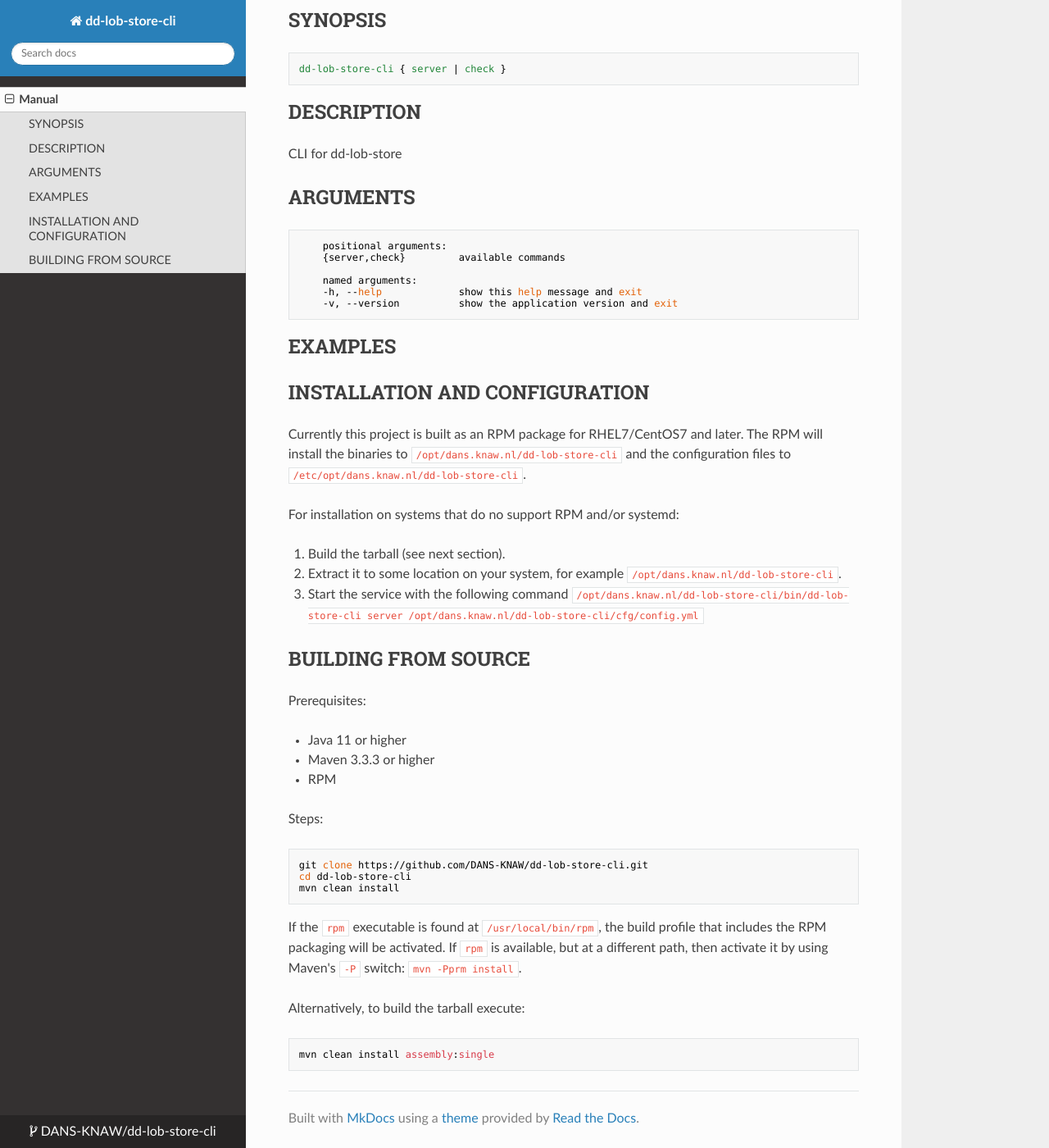
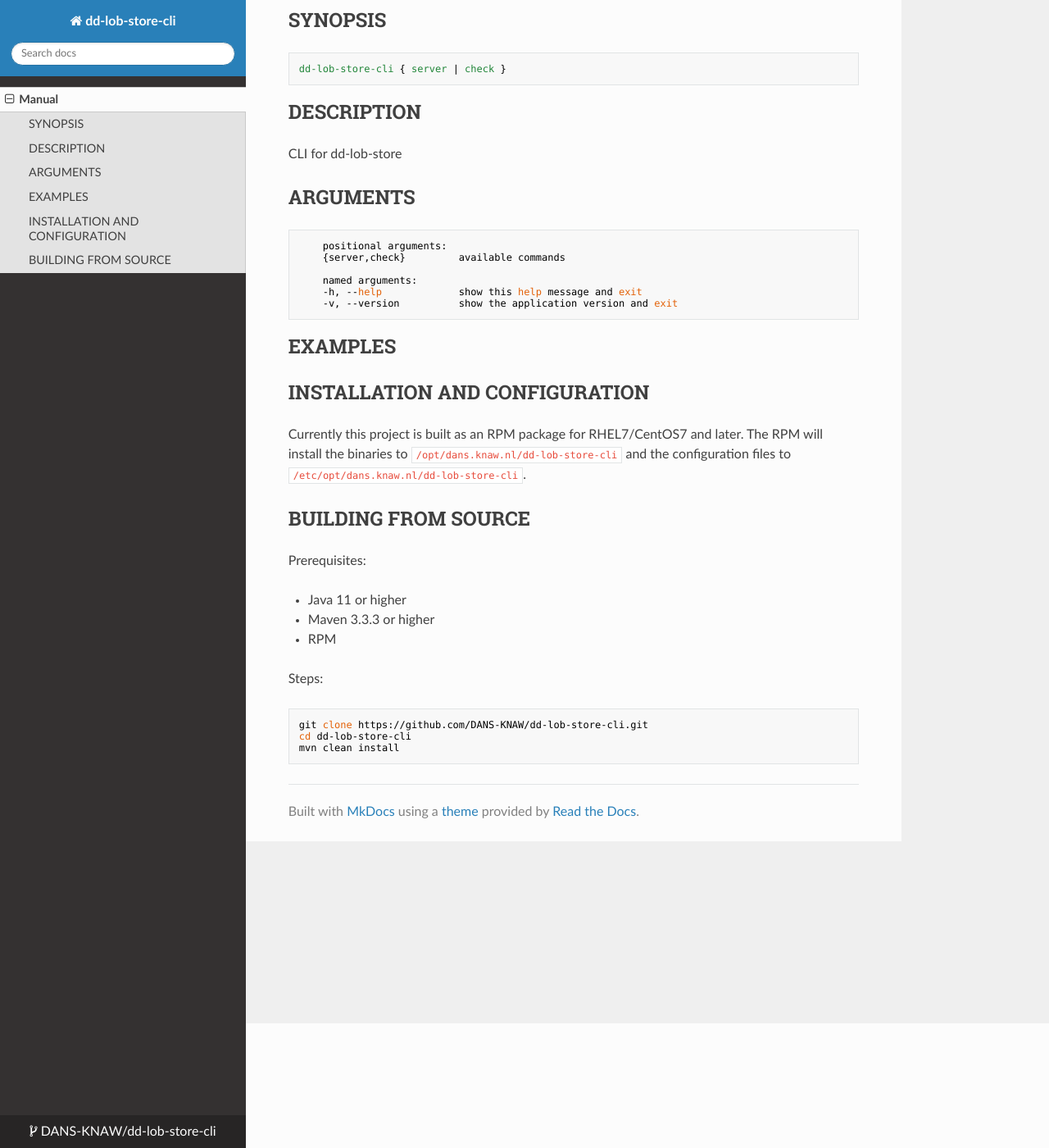
Before and after one commit to DANS-KNAW/dd-lob-store-cli, an MkDocs documentation site: the page built from docs/index.md, in a window 1280 px wide and 1400 px high, scrolled down 152 px. Shown: the whole window at 82% size. Built offline with MkDocs 1.6.1, drawn with Linux system fonts in a browser that asks for light colours; nearby versions of some CDN libraries.

Commit message:
Removed explicit support for non-RPM installation.

````diff
--- a/docs/index.md
+++ b/docs/index.md
@@ -37,15 +37,6 @@ INSTALLATION AND CONFIGURATION
 Currently this project is built as an RPM package for RHEL7/CentOS7 and later. The RPM will install the binaries to
 `/opt/dans.knaw.nl/dd-lob-store-cli` and the configuration files to `/etc/opt/dans.knaw.nl/dd-lob-store-cli`.
 
-For installation on systems that do no support RPM and/or systemd:
-
-1. Build the tarball (see next section).
-2. Extract it to some location on your system, for example `/opt/dans.knaw.nl/dd-lob-store-cli`.
-3. Start the service with the following command
-   ```
-   /opt/dans.knaw.nl/dd-lob-store-cli/bin/dd-lob-store-cli server /opt/dans.knaw.nl/dd-lob-store-cli/cfg/config.yml
-   ```
-
 BUILDING FROM SOURCE
 --------------------
 Prerequisites:
@@ -59,11 +50,3 @@ Steps:
     git clone https://github.com/DANS-KNAW/dd-lob-store-cli.git
     cd dd-lob-store-cli
     mvn clean install
-
-If the `rpm` executable is found at `/usr/local/bin/rpm`, the build profile that includes the RPM
-packaging will be activated. If `rpm` is available, but at a different path, then activate it by using
-Maven's `-P` switch: `mvn -Pprm install`.
-
-Alternatively, to build the tarball execute:
-
-    mvn clean install assembly:single
````
